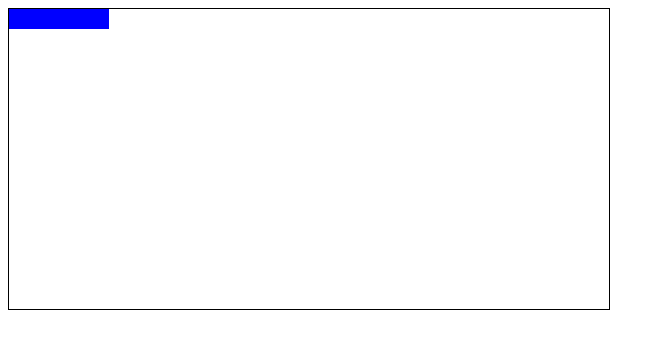
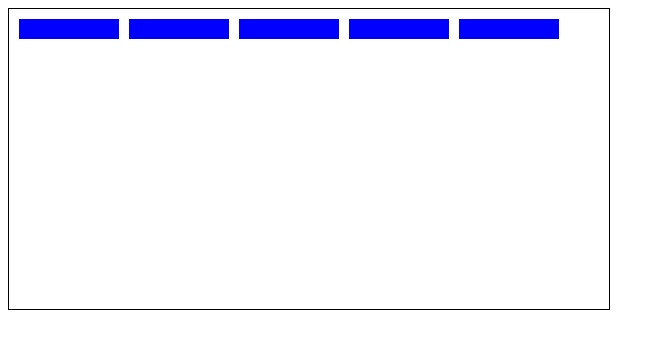
Before and after one commit to Cordovas-cmd/breakout, a plain HTML site: page index.html in a window 1280 px wide. Shown: the whole page, without its empty margins (0-665 px from the left). Drawn offline with Linux system fonts and the light colour scheme.

Commit message:
adding an array of blocks with some coordinates to check positioning , will try and automate this later

```diff
--- a/app.js
+++ b/app.js
@@ -21,12 +21,27 @@ class Block {
 
     // create an array of all my blocks.
     const blocks = [
-        // setting the x and y coordinates
-        new Block(10, 270)
+        // setting the x and y coordinates in relation to the constructor above.
+        new Block(10, 270),
+        new Block(120, 270),
+        new Block(230, 270),
+        new Block(340, 270),
+        new Block(450, 270),
+        // new Block(10, 270),
+        // new Block(10, 270),
+        // new Block(10, 270),
+        // new Block(10, 270),
+        // new Block(10, 270),
+        // new Block(10, 270),
+        // new Block(10, 270),
+        // new Block(10, 270),
+        // new Block(10, 270),
+        // new Block(10, 270),
+        // new Block(10, 270),
     ]
 
     // console log to make sure it's running properly should grab all four points that create the block.
-    console.log(blocks[0])
+    // console.log(blocks[0])
 
 
 
@@ -46,7 +61,7 @@ class Block {
 // }
 // same as the single block function more or less but plural for multiple blocks.
 function addBlocks() {
-    // for loop to create all the blocks I need to draw
+    // for loop to create all the blocks I need to draw based on the array above.
     for (let i = 0; i < blocks.length; i++) {
 
          // create the first block div and add a class of block to it
@@ -54,10 +69,12 @@ function addBlocks() {
         block.classList.add('block');
         // adding the left and the bottom styles and spacing to the css in javascript
         // grab the bottomLeft xAxis from the constructor above using [0]  to refer to xAxis that we set up in this.bottomLeft.
-        block.style.left = blocks[i].bottomLeft[0]
-        block.style.bottom = blocks[i]
+        block.style.left = blocks[i].bottomLeft[0] + 'px'
+        block.style.bottom = blocks[i].bottomLeft[1] + 'px'
         // Add the element to a child of grid.
         grid.appendChild(block);
+
+
     }
 
 }
--- a/index.html
+++ b/index.html
@@ -12,7 +12,7 @@
 <!-- create a grid. -->
     <div class="grid">
 
-        <div class="block"></div>
+        <!-- <div class="block"></div> -->
     </div>
 
     <script src="app.js"></script>
```
